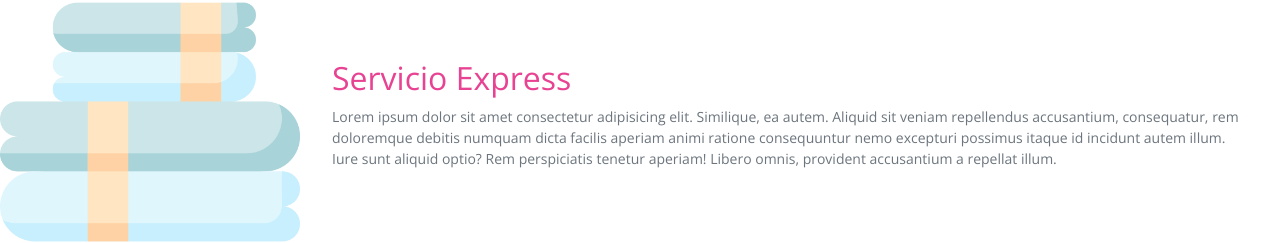
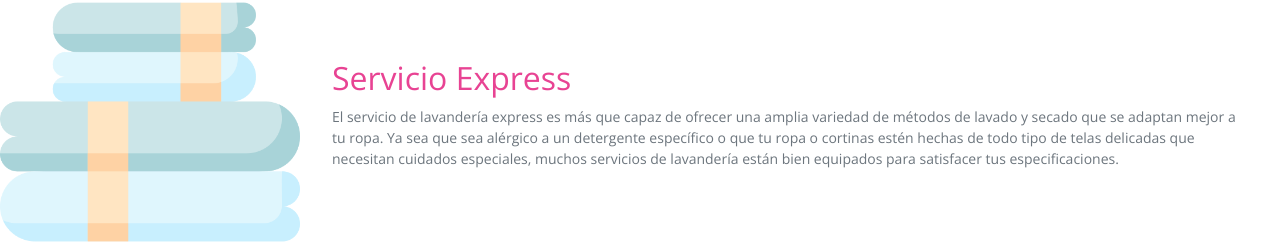
Before and after one commit to EduardoRavell/AplicandoSASS, a website: page pages/servicio2.html in a window 1280 px wide. Shown: the part 660-903 px from the top of the page. Drawn offline with nearby package versions, Linux system fonts and the light colour scheme.

Commit message:
Entregable SASSII + SEO - Correcion

```diff
--- a/pages/servicio2.html
+++ b/pages/servicio2.html
@@ -57,11 +57,11 @@
                 <img src="../img/servicio2.png" class="figure-img img-fluid rounded imagen_servicio" alt="...">
                 <figcaption class="figure-caption">
                     <h2 class="nombre_servicio justify-content-center">Servicio Express</h2>
-                    <p>Lorem ipsum dolor sit amet consectetur adipisicing elit. Similique, ea autem.
-                        Aliquid sit veniam
-                        repellendus accusantium, consequatur, rem doloremque debitis numquam dicta facilis aperiam animi
-                        ratione consequuntur nemo excepturi possimus itaque id incidunt autem illum. Iure sunt aliquid
-                        optio? Rem perspiciatis tenetur aperiam! Libero omnis, provident accusantium a repellat illum.
+                    <p>El servicio de lavandería express es más que capaz de ofrecer una amplia variedad de métodos de
+                        lavado y secado que se adaptan mejor a tu ropa. Ya sea que sea alérgico a un detergente
+                        específico o que tu ropa o cortinas estén hechas de todo tipo de telas delicadas que necesitan
+                        cuidados especiales, muchos servicios de lavandería están bien equipados para satisfacer tus
+                        especificaciones.
                     </p>
                 </figcaption>
             </figure>
--- a/scss/styles.scss
+++ b/scss/styles.scss
@@ -312,7 +312,6 @@ h2{
 }
 
 
-
 .icono-footer
 {
     svg{
```
Also changed, not shown: pages/contacto.html (+1 -1 lines), pages/servicio1.html (+5 -4 lines), pages/servicio3.html (+5 -5 lines).
